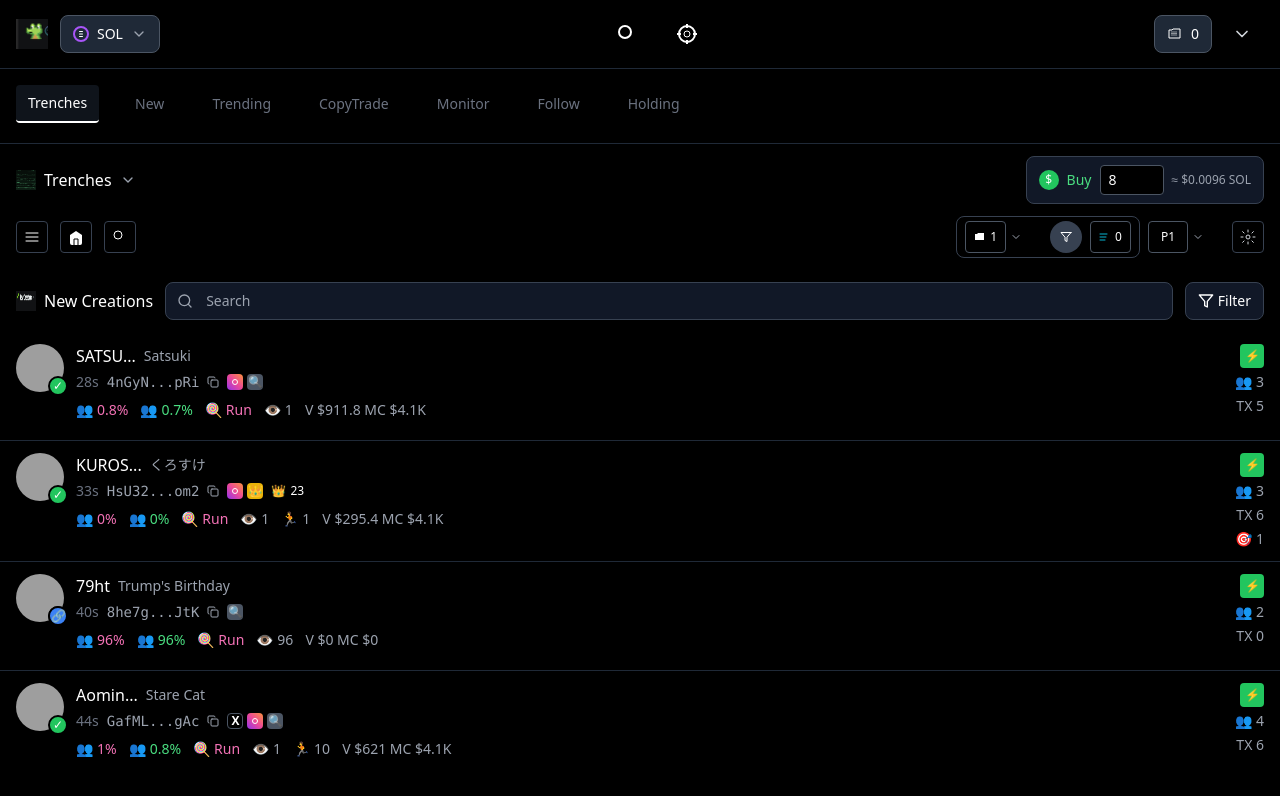
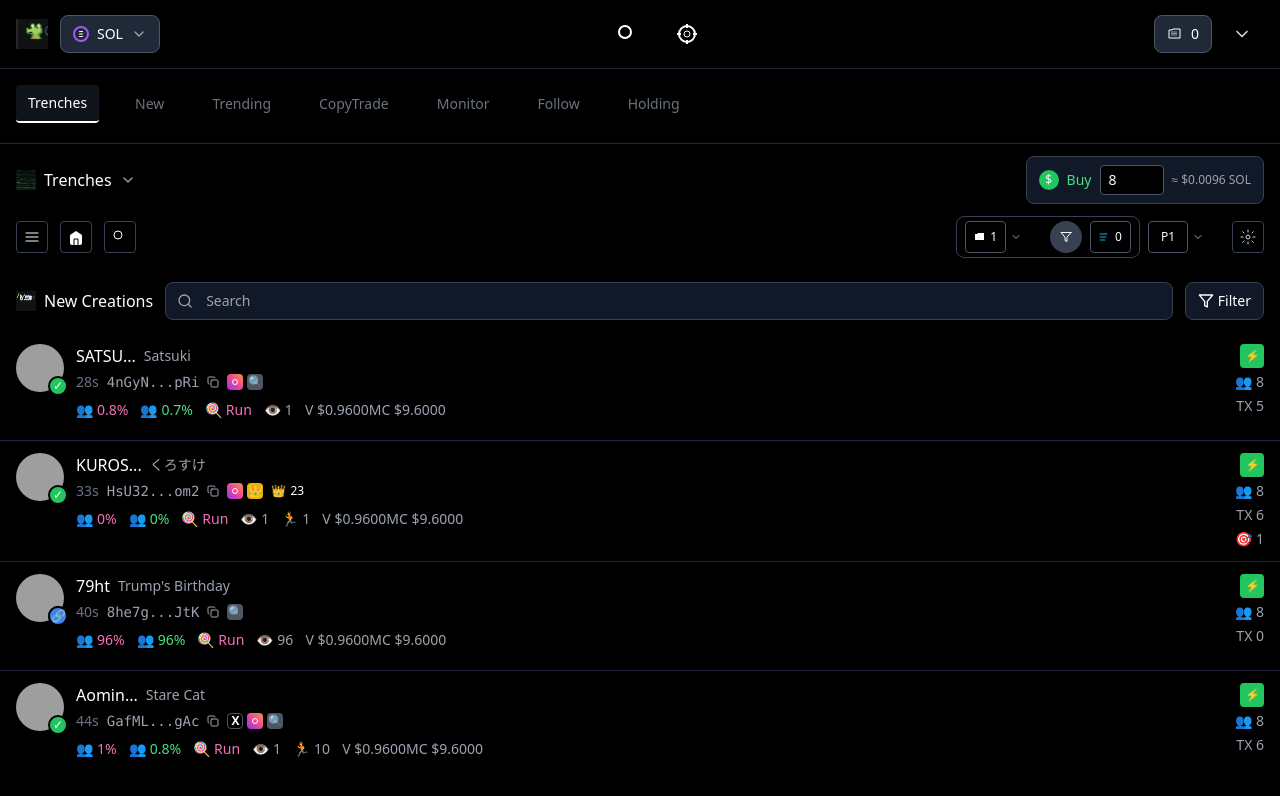
Before and after one commit to nidhisamarth/gmgn.ai-clone, a React (Vite) app: page / in a window 1280 px wide. Shown: the top 796 px of the page. Built offline with nearby package versions, Linux system fonts and the light colour scheme; grey boxes are pictures that could not be loaded.

Commit message:
Update token prices in cards
Dynamically update the prices displayed in each token card based on the buy amount.

```diff
--- a/src/components/mobile/GMGNTokenCard.tsx
+++ b/src/components/mobile/GMGNTokenCard.tsx
@@ -1,6 +1,7 @@
 
 import React from 'react';
 import { Star } from 'lucide-react';
+import { useBuyAmount } from '../../contexts/BuyAmountContext';
 
 interface TokenCardProps {
   name: string;
@@ -27,6 +28,8 @@ const GMGNTokenCard: React.FC<TokenCardProps> = ({
   icon,
   isPositive
 }) => {
+  const { buyAmount, calculatePrice } = useBuyAmount();
+
   return (
     <div className="bg-gray-800 rounded-xl p-4 mx-4 mb-3">
       <div className="flex items-start justify-between mb-3">
@@ -68,6 +71,22 @@ const GMGNTokenCard: React.FC<TokenCardProps> = ({
           <div className="text-white font-medium">{marketCap}</div>
         </div>
       </div>
+
+      {/* Buy Amount Section */}
+      {buyAmount > 0 && (
+        <div className="mt-3 pt-3 border-t border-gray-700">
+          <div className="flex items-center justify-between">
+            <div className="flex items-center gap-2">
+              <span className="text-gray-400 text-sm">👥 {buyAmount}</span>
+              <span className="text-gray-400 text-sm">TX 3</span>
+            </div>
+            <div className="text-right">
+              <div className="text-gray-400 text-sm">V ${calculatePrice(buyAmount * 100)}</div>
+              <div className="text-gray-400 text-sm">MC ${calculatePrice(buyAmount * 1000)}</div>
+            </div>
+          </div>
+        </div>
+      )}
     </div>
   );
 };
--- a/src/components/mobile/TokenCard.tsx
+++ b/src/components/mobile/TokenCard.tsx
@@ -2,6 +2,7 @@
 import React from 'react';
 import { Copy } from 'lucide-react';
 import { TokenData } from '../../types/token';
+import { useBuyAmount } from '../../contexts/BuyAmountContext';
 import SocialIcon from './SocialIcon';
 
 interface TokenCardProps {
@@ -9,6 +10,8 @@ interface TokenCardProps {
 }
 
 const TokenCard: React.FC<TokenCardProps> = ({ token }) => {
+  const { buyAmount, calculatePrice } = useBuyAmount();
+
   const copyContract = () => {
     navigator.clipboard.writeText(token.contract);
   };
@@ -71,7 +74,10 @@ const TokenCard: React.FC<TokenCardProps> = ({ token }) => {
                 <span className="text-green-400">👁</span>
                 <span className="text-white">{token.stats.views}</span>
               </div>
-              <span className="text-gray-400">· V {token.volume} MC {token.marketCap}</span>
+              <span className="text-gray-400">
+                · V {buyAmount > 0 ? `$${calculatePrice(buyAmount * 100)}` : token.volume}
+                MC {buyAmount > 0 ? `$${calculatePrice(buyAmount * 1000)}` : token.marketCap}
+              </span>
             </div>
           </div>
         </div>
@@ -79,7 +85,7 @@ const TokenCard: React.FC<TokenCardProps> = ({ token }) => {
         {/* Right Side Stats */}
         <div className="flex flex-col items-end gap-1 text-sm ml-6">
           <div className="flex items-center gap-1 text-gray-400 mb-1">
-            <span>👥 {token.communityCount}</span>
+            <span>👥 {buyAmount > 0 ? buyAmount : token.communityCount}</span>
             <span className="text-white font-medium">TX {token.txCount}</span>
           </div>
           {/* Progress bars */}
--- a/src/components/mobile/TokenListItem.tsx
+++ b/src/components/mobile/TokenListItem.tsx
@@ -1,6 +1,6 @@
-
 import React from 'react';
 import { Copy } from 'lucide-react';
+import { useBuyAmount } from '../../contexts/BuyAmountContext';
 
 interface TokenListItemProps {
   name: string;
@@ -44,6 +44,8 @@ const TokenListItem: React.FC<TokenListItemProps> = ({
   txCount,
   targetCount
 }) => {
+  const { buyAmount, calculatePrice } = useBuyAmount();
+
   const getSocialIcon = (type: string) => {
     switch (type) {
       case 'instagram':
@@ -139,7 +141,8 @@ const TokenListItem: React.FC<TokenListItemProps> = ({
             </div>
           )}
           <div className="text-gray-400">
-            V {volume} MC {marketCap}
+            V {buyAmount > 0 ? `$${calculatePrice(buyAmount * 100)}` : volume}
+            MC {buyAmount > 0 ? `$${calculatePrice(buyAmount * 1000)}` : marketCap}
           </div>
         </div>
       </div>
@@ -150,7 +153,7 @@ const TokenListItem: React.FC<TokenListItemProps> = ({
           <span className="text-white text-xs">⚡</span>
         </div>
         <div className="flex items-center gap-1 text-gray-400">
-          <span>👥 {communityCount}</span>
+          <span>👥 {buyAmount > 0 ? buyAmount : communityCount}</span>
         </div>
         <div className="text-gray-400">TX {txCount}</div>
         {targetCount && (
--- a/src/components/mobile/TrenchesSection.tsx
+++ b/src/components/mobile/TrenchesSection.tsx
@@ -1,5 +1,6 @@
 import React, { useState } from 'react';
 import { ChevronDown, Filter } from 'lucide-react';
+import { useBuyAmount } from '../../contexts/BuyAmountContext';
 import CustomizationPanel from './CustomizationPanel';
 import DeveloperToolsPanel from './DeveloperToolsPanel';
 import FilterPanel from './FilterPanel';
@@ -14,7 +15,8 @@ const TrenchesSection = () => {
   const [isFilterOpen, setIsFilterOpen] = useState(false);
   const [isTrendSettingsOpen, setIsTrendSettingsOpen] = useState(false);
   const [isWalletOpen, setIsWalletOpen] = useState(false);
-  const [buyAmount, setBuyAmount] = useState(8);
+
+  const { buyAmount, setBuyAmount, calculatePrice } = useBuyAmount();
 
   console.log('TrenchesSection render - isCustomizationOpen:', isCustomizationOpen, 'isDeveloperToolsOpen:', isDeveloperToolsOpen, 'isFilterOpen:', isFilterOpen, 'isTrendSettingsOpen:', isTrendSettingsOpen, 'isWalletOpen:', isWalletOpen);
 
@@ -173,11 +175,6 @@ const TrenchesSection = () => {
     const value = parseFloat(e.target.value) || 0;
     setBuyAmount(value);
     console.log('Buy amount changed to:', value);
-  };
-
-  const calculatePrice = (amount: number) => {
-    const basePrice = 0.0012; // Example base price per token
-    return (amount * basePrice).toFixed(4);
   };
 
   const selectedOptionData = dropdownOptions.find(option => option.name === selectedOption) || dropdownOptions[0];
--- a/src/components/mobile/TrendingTokenItem.tsx
+++ b/src/components/mobile/TrendingTokenItem.tsx
@@ -1,6 +1,7 @@
 
 import React from 'react';
 import { Copy, Zap } from 'lucide-react';
+import { useBuyAmount } from '../../contexts/BuyAmountContext';
 
 interface TrendingTokenItemProps {
   name: string;
@@ -29,6 +30,8 @@ const TrendingTokenItem: React.FC<TrendingTokenItemProps> = ({
   hasVerifiedIcon,
   hasCheckIcon
 }) => {
+  const { buyAmount, calculatePrice } = useBuyAmount();
+
   return (
     <div className="px-4 py-3 flex items-center border-b border-gray-800">
       {/* Star icon */}
@@ -71,13 +74,17 @@ const TrendingTokenItem: React.FC<TrendingTokenItemProps> = ({
 
       {/* Liquidity */}
       <div className="text-right mr-6">
-        <div className="text-white font-medium">{liquidity}</div>
+        <div className="text-white font-medium">
+          {buyAmount > 0 ? `${calculatePrice(buyAmount * 50)}K` : liquidity}
+        </div>
         {hasFireIcon && <span className="text-orange-500 text-sm">🔥</span>}
       </div>
 
       {/* Market Cap */}
       <div className="text-right mr-6">
-        <div className="text-white font-medium">{marketCap}</div>
+        <div className="text-white font-medium">
+          {buyAmount > 0 ? `$${calculatePrice(buyAmount * 1000)}K` : marketCap}
+        </div>
       </div>
 
       {/* Lightning icon */}
--- /dev/null
+++ b/src/contexts/BuyAmountContext.tsx
@@ -0,0 +1,37 @@
+
+import React, { createContext, useContext, useState, ReactNode } from 'react';
+
+interface BuyAmountContextType {
+  buyAmount: number;
+  setBuyAmount: (amount: number) => void;
+  calculatePrice: (amount: number) => string;
+}
+
+const BuyAmountContext = createContext<BuyAmountContextType | undefined>(undefined);
+
+export const useBuyAmount = () => {
+  const context = useContext(BuyAmountContext);
+  if (context === undefined) {
+    throw new Error('useBuyAmount must be used within a BuyAmountProvider');
+  }
+  return context;
+};
+
+interface BuyAmountProviderProps {
+  children: ReactNode;
+}
+
+export const BuyAmountProvider: React.FC<BuyAmountProviderProps> = ({ children }) => {
+  const [buyAmount, setBuyAmount] = useState(8);
+
+  const calculatePrice = (amount: number) => {
+    const basePrice = 0.0012; // Example base price per token
+    return (amount * basePrice).toFixed(4);
+  };
+
+  return (
+    <BuyAmountContext.Provider value={{ buyAmount, setBuyAmount, calculatePrice }}>
+      {children}
+    </BuyAmountContext.Provider>
+  );
+};
--- a/src/pages/Index.tsx
+++ b/src/pages/Index.tsx
@@ -1,5 +1,6 @@
 
 import React from 'react';
+import { BuyAmountProvider } from '../contexts/BuyAmountContext';
 import MobileHeader from '../components/mobile/MobileHeader';
 import NavigationTabs from '../components/mobile/NavigationTabs';
 import TrenchesSection from '../components/mobile/TrenchesSection';
@@ -8,6 +9,7 @@ import TokenList from '../components/mobile/TokenList';
 
 const Index = () => {
   return (
+    <BuyAmountProvider>
       <div className="min-h-screen bg-black text-white overflow-x-hidden">
         <MobileHeader />
         <NavigationTabs />
@@ -15,6 +17,7 @@ const Index = () => {
         <NewCreationsSection />
         <TokenList />
       </div>
+    </BuyAmountProvider>
   );
 };
 
```
Lines whose indentation alone changed are shown as unchanged.
